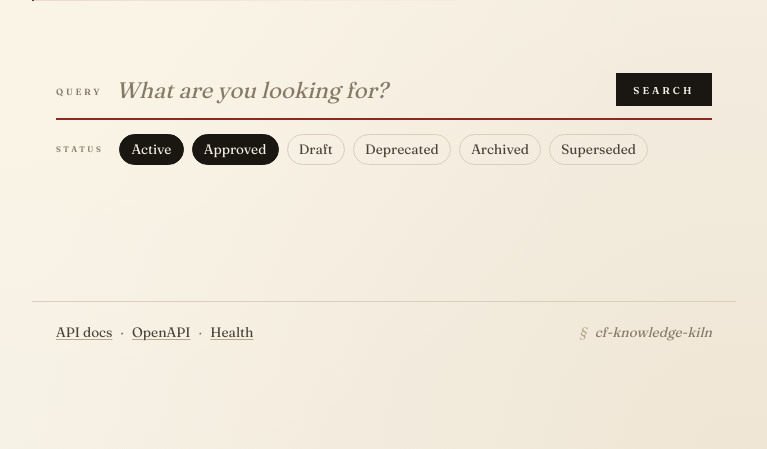
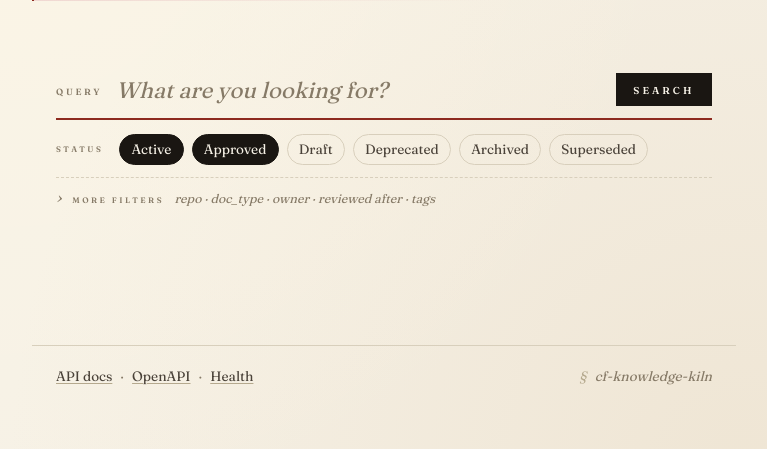
Before and after one commit to williamzujkowski/cf-knowledge-kiln, a Python web app: template src/cf_knowledge_kiln/api/templates/search.html in a window 1280 px wide. Shown: the part 236-685 px from the top of the page, without its empty margins (256-1023 px from the left). Run offline with Jinja, Linux system fonts and the light colour scheme; the template is opened without the code that fills it, so the values that code supplies are empty.

Commit message:
feat(ui): filter expansion — repo / doc_type / owner / last_reviewed / tags rail (closes #118)
Surfaces 5 of the 11 documented filter categories as a collapsible
rail under the status pills. Closed by default; <details>/<summary>
is native (no JS) and the browser remembers per-tab open state.

Form fields:
- repo: free-text, split on comma+whitespace → list[str]
- doc_type: multi-checkbox pills (runbook / adr / standard / sop /
  guide / reference) — quieter "pill-quiet" variant inside the rail
  so the primary status pills upstairs stay the louder affordance
- owner: free-text, split on comma+whitespace → list[str]
- last_reviewed_after: <input type="date">, ISO YYYY-MM-DD, parsed
  into datetime.date (malformed input drops silently to None)
- tags: free-text, comma+whitespace → list[str]

Helpers:
- _split_csv(raw) — splits on /[,\s]+/, drops empties
- _parse_iso_date(raw) — ISO date or None
- _empty_filters_view() — dict the GET / handler uses to seed the
  initial render

CSS additions:
- .filter-rail with editorial caret (›) that rotates 90° on open
- .filter-rail-grid 2-column at desktop, 1-column ≤640px
- .rail-field-input as a hairline-underlined text input (matches
  the .query-row aesthetic)
- .pill-quiet variant for doc-type — dashed border, smaller font

Tests: 559 unit (+7 _split_csv + _parse_iso_date), 119 integration
(+7 form-rail acceptance tests).

Filed #126 for a pre-existing engine-side tags filter SQL bug
(JSONB index access vs ?| operator mismatch) that surfaced as soon
as the form actually sent tag values. The tags integration test is
weakened to verify the form-parsing path only until #126 lands.

Co-Authored-By: Claude Opus 4.7 (1M context) <noreply@anthropic.com>

```diff
--- a/src/cf_knowledge_kiln/api/static/kiln.css
+++ b/src/cf_knowledge_kiln/api/static/kiln.css
@@ -393,6 +393,164 @@ input:focus-visible,
 .pill:has(input:focus-visible) {
   outline: 2px solid var(--oxblood);
   outline-offset: 2px;
+}
+
+/* #118: quieter pill variant for inside the More-filters rail. The
+   primary status pills upstairs are the loud affordance; doc-type
+   pills inside the rail should sit a half-step back so the rail
+   reads as a single secondary surface. */
+.pill-quiet {
+  font-size: 0.78rem;
+  padding: 0.18rem 0.55rem;
+  border-style: dashed;
+  color: var(--ink-faded);
+}
+
+.pill-quiet:has(input:checked) {
+  background: var(--ink-soft);
+  border-style: solid;
+}
+
+/* ─── #118: expanded filter rail ───────────────────────────────── */
+
+.filter-rail {
+  margin: 0.75rem 0 0;
+  border-block-start: 1px dashed var(--rule);
+  padding-block-start: 0.65rem;
+}
+
+.filter-rail[open] {
+  /* When opened, the rail earns a hairline above + below to read as a
+     deliberate secondary surface, not as a popover that fell down. */
+  border-block-end: 1px dashed var(--rule);
+  padding-block-end: 0.85rem;
+  margin-block-end: 0.5rem;
+}
+
+.filter-rail-toggle {
+  list-style: none;
+  cursor: pointer;
+  display: flex;
+  align-items: baseline;
+  gap: 0.65rem;
+  user-select: none;
+  /* Editorial caret — a small italic chevron that rotates on open. */
+  --caret: "›";
+}
+
+.filter-rail-toggle::-webkit-details-marker { display: none; }
+
+.filter-rail-toggle::before {
+  content: var(--caret);
+  font-family: var(--serif);
+  font-style: italic;
+  color: var(--ink-faded);
+  font-size: 1.1rem;
+  line-height: 1;
+  transition: transform 160ms ease;
+  display: inline-block;
+}
+
+.filter-rail[open] .filter-rail-toggle::before {
+  transform: rotate(90deg);
+}
+
+.filter-rail-label {
+  font-family: var(--serif);
+  text-transform: uppercase;
+  letter-spacing: 0.22em;
+  font-variant-caps: all-small-caps;
+  font-size: 0.72rem;
+  font-weight: 600;
+  color: var(--ink-faded);
+}
+
+.filter-rail-hint {
+  font-family: var(--serif);
+  font-style: italic;
+  font-size: 0.78rem;
+  color: var(--ink-faded);
+  font-variation-settings: "opsz" 14;
+}
+
+.filter-rail-grid {
+  display: grid;
+  grid-template-columns: repeat(2, minmax(0, 1fr));
+  gap: 0.85rem 1.25rem;
+  margin-block-start: 0.85rem;
+  align-items: end;
+}
+
+@media (max-width: 640px) {
+  .filter-rail-grid {
+    grid-template-columns: 1fr;
+  }
+}
+
+.rail-field {
+  display: flex;
+  flex-direction: column;
+  gap: 0.3rem;
+  border: 0;
+  padding: 0;
+  margin: 0;
+  min-inline-size: 0;
+}
+
+.rail-field-wide {
+  grid-column: 1 / -1;
+}
+
+.rail-field-multi {
+  /* Doc-type pills wrap horizontally inside this fieldset. */
+  flex-direction: column;
+}
+
+.rail-field-label {
+  font-family: var(--serif);
+  text-transform: uppercase;
+  letter-spacing: 0.22em;
+  font-variant-caps: all-small-caps;
+  font-size: 0.7rem;
+  font-weight: 600;
+  color: var(--ink-faded);
+  padding: 0;
+}
+
+.rail-field-multi .rail-field-label {
+  margin-block-end: 0.35rem;
+}
+
+.rail-field-multi > .pill {
+  margin-inline-end: 0.35rem;
+}
+
+.rail-field-input {
+  font-family: var(--serif);
+  font-size: 0.95rem;
+  color: var(--ink);
+  background: transparent;
+  border: 0;
+  border-block-end: 1px solid var(--rule);
+  padding: 0.25rem 0.1rem 0.35rem;
+  transition: border-color 120ms ease;
+}
+
+.rail-field-input::placeholder {
+  color: var(--ink-faded);
+  font-style: italic;
+}
+
+.rail-field-input:focus-visible {
+  outline: 0;
+  border-block-end-color: var(--oxblood);
+  border-block-end-width: 2px;
+  padding-block-end: 0.25rem;
+}
+
+.rail-field-input[type="date"] {
+  font-family: var(--mono);
+  font-size: 0.85rem;
 }
 
 /* ─── Results ──────────────────────────────────────────────────── */
--- a/src/cf_knowledge_kiln/api/templates/search.html
+++ b/src/cf_knowledge_kiln/api/templates/search.html
@@ -58,6 +58,78 @@
         <span>Superseded</span>
       </label>
     </fieldset>
+
+    {# #118: expanded filter rail. Closed by default — the dominant
+       flow is query + status. Power users open it once; the browser
+       remembers the open state for the session. #}
+    <details class="filter-rail" aria-label="More filters">
+      <summary class="filter-rail-toggle">
+        <span class="filter-rail-label">More filters</span>
+        <span class="filter-rail-hint" aria-hidden="true">repo · doc_type · owner · reviewed after · tags</span>
+      </summary>
+
+      <div class="filter-rail-grid">
+        <label class="rail-field">
+          <span class="rail-field-label">Repo</span>
+          <input
+            type="text"
+            name="repo"
+            class="rail-field-input"
+            placeholder="owner/name"
+            autocomplete="off"
+            spellcheck="false"
+            value="{{ filters.repo or '' }}">
+        </label>
+
+        <fieldset class="rail-field rail-field-multi">
+          <legend class="rail-field-label">Doc type</legend>
+          {% set selected_doc_types = filters.doc_type or [] %}
+          {% for dt in ['runbook', 'adr', 'standard', 'sop', 'guide', 'reference'] %}
+            <label class="pill pill-quiet">
+              <input
+                type="checkbox"
+                name="doc_type"
+                value="{{ dt }}"
+                {% if dt in selected_doc_types %}checked{% endif %}>
+              <span>{{ dt }}</span>
+            </label>
+          {% endfor %}
+        </fieldset>
+
+        <label class="rail-field">
+          <span class="rail-field-label">Owner</span>
+          <input
+            type="text"
+            name="owner"
+            class="rail-field-input"
+            placeholder="platform"
+            autocomplete="off"
+            spellcheck="false"
+            value="{{ filters.owner or '' }}">
+        </label>
+
+        <label class="rail-field">
+          <span class="rail-field-label">Reviewed after</span>
+          <input
+            type="date"
+            name="last_reviewed_after"
+            class="rail-field-input"
+            value="{{ filters.last_reviewed_after or '' }}">
+        </label>
+
+        <label class="rail-field rail-field-wide">
+          <span class="rail-field-label">Tags</span>
+          <input
+            type="text"
+            name="tags"
+            class="rail-field-input"
+            placeholder="comma-separated"
+            autocomplete="off"
+            spellcheck="false"
+            value="{{ filters.tags or '' }}">
+        </label>
+      </div>
+    </details>
   </form>
 
   <section id="results" class="results" aria-live="polite" aria-busy="false">
```
Also changed, not shown: src/cf_knowledge_kiln/api/web.py (+98 -5 lines), tests/integration/test_web_ui.py (+131 -0 lines), tests/unit/test_web_highlight.py (+48 -0 lines).
